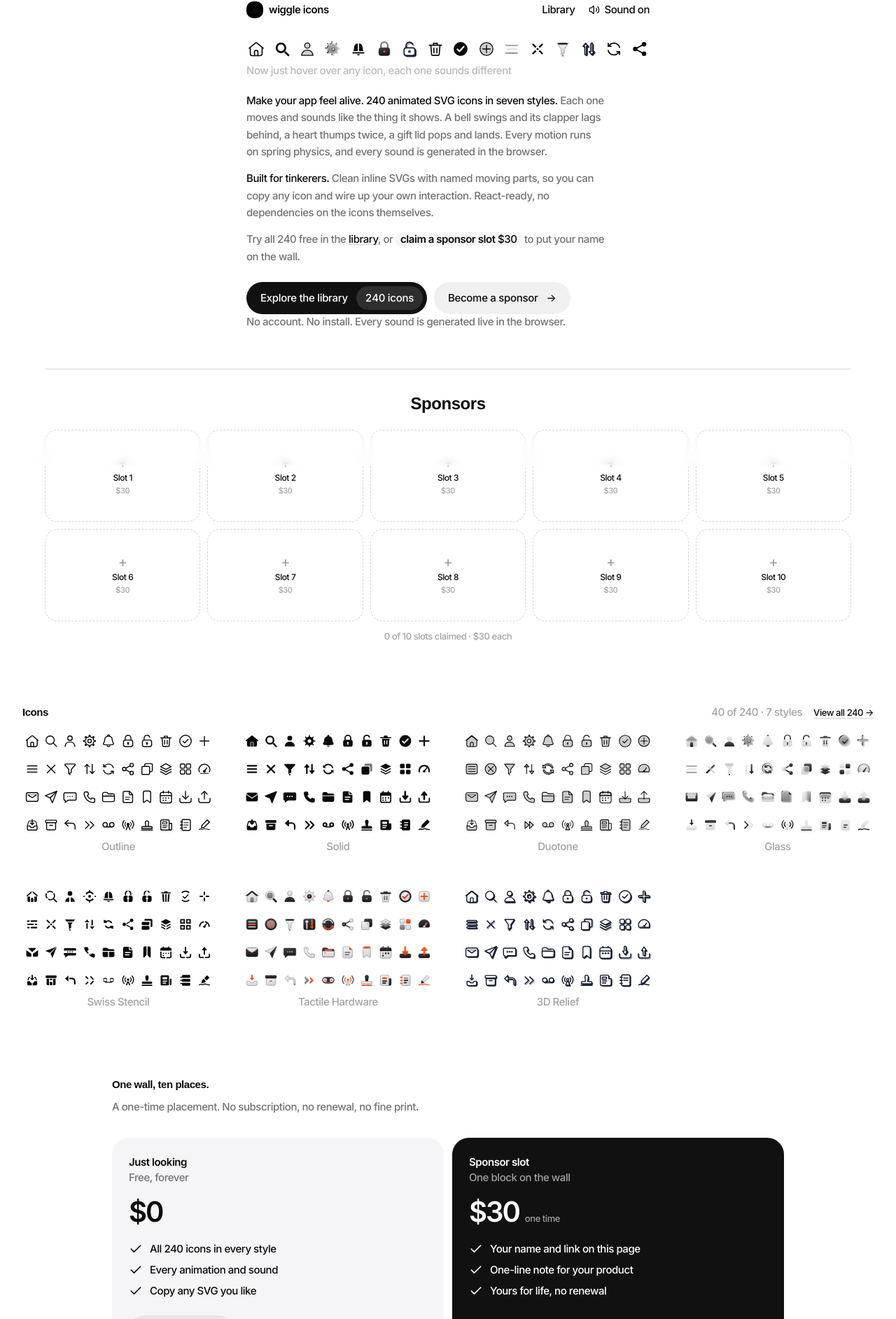
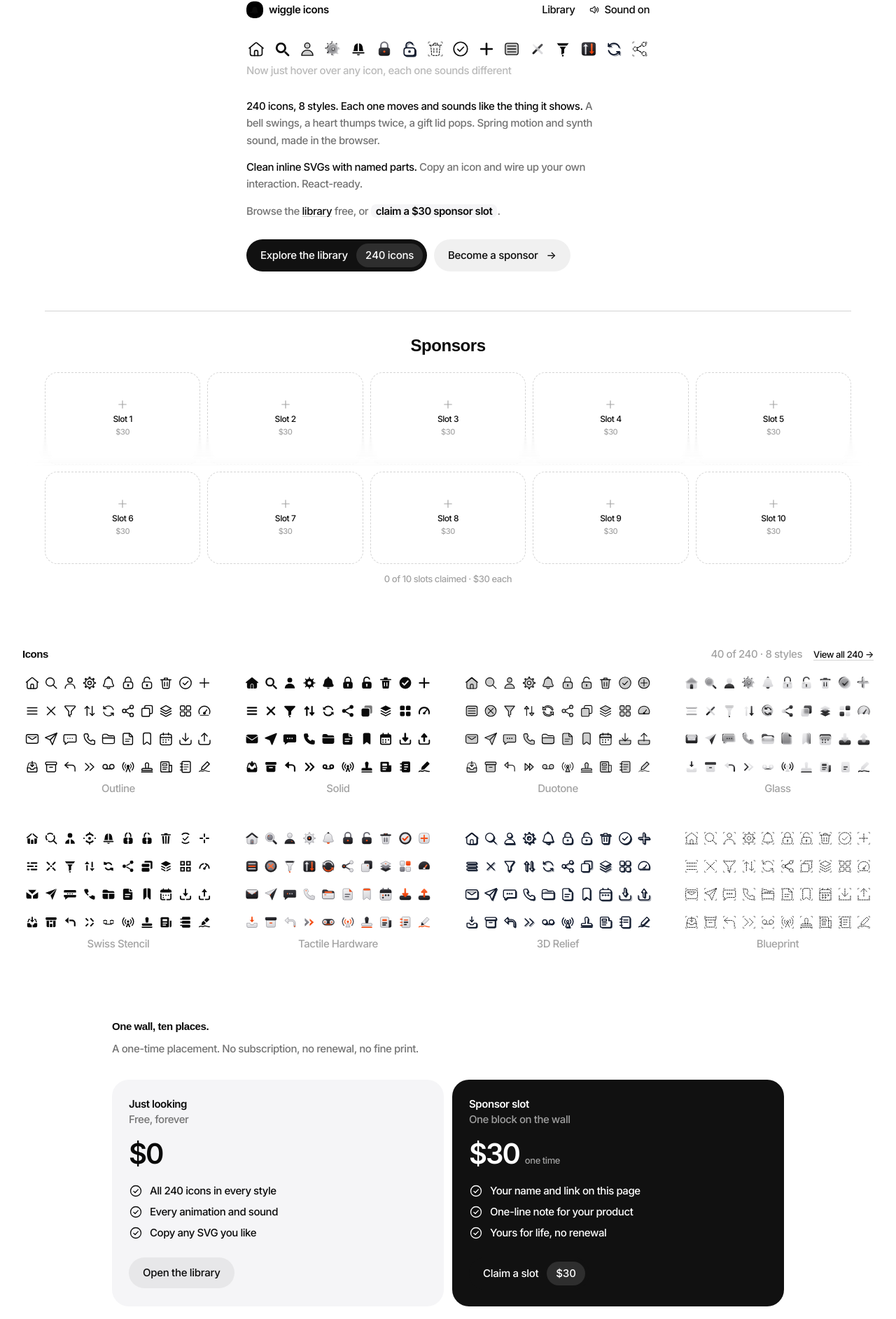
Before and after one commit to anshdadhich/kinetic-glyph-studio, a React (Vite) app: page / in a window 1280 px wide. Shown: the part 134-2019 px from the top of the page at 70% size. Built offline with nearby package versions, Linux system fonts and the light colour scheme.

Commit message:
Add Blueprint style, shorten hero copy, use our icons for UI

```diff
--- a/src/App.tsx
+++ b/src/App.tsx
@@ -7,6 +7,7 @@ import {
   IconDef,
   StyleDef,
   StyleId,
+  getSvg,
 } from "./data/icons";
 import { SvgDefs, getMasterDefsInner } from "./components/SvgDefs";
 import { SpotlightStage } from "./components/SpotlightStage";
@@ -57,7 +58,7 @@ const IconTile = memo(function IconTile({
   const svgRef = useRef<SVGSVGElement | null>(null);
   const gid = useId().replace(/:/g, "");
   const svgMarkup = useMemo(
-    () => icon.svgs[styleDef.id].replace(/__GID__/g, gid),
+    () => getSvg(icon, styleDef.id).replace(/__GID__/g, gid),
     [icon.svgs, styleDef.id, gid]
   );
 
@@ -123,6 +124,7 @@ const SHORT_STYLE_LABELS: Record<StyleId, string> = {
   stencil: "Stencil",
   hardware: "Hardware",
   relief: "3D Relief",
+  blueprint: "Blueprint",
 };
 
 export default function App() {
--- a/src/components/DocsVariants.tsx
+++ b/src/components/DocsVariants.tsx
@@ -1,5 +1,5 @@
 import { memo, useCallback, useEffect, useId, useMemo, useRef, useState } from "react";
-import { ICONS, STYLES, IconDef, StyleId } from "../data/icons";
+import { ICONS, STYLES, IconDef, StyleId, getSvg } from "../data/icons";
 import { copyText } from "../clipboard";
 import { standaloneSvg } from "./LibraryUI";
 import { Heart } from "./Icon";
@@ -15,6 +15,7 @@ const LOOKS: Record<StyleId, string> = {
   stencil: "Flat laser-cut shapes with bridges",
   hardware: "Brushed metal and matte ABS with an orange accent",
   relief: "A raised face with an offset architectural shadow",
+  blueprint: "Dashed drafting lines on a dot grid with corner marks",
 };
 
 const DEMO_NAMES = ["camera", "home", "rocket", "umbrella"];
@@ -30,7 +31,7 @@ const DemoGlyph = memo(function DemoGlyph({ icon, variant, onCopied }: DemoGlyph
   const btnRef = useRef<HTMLButtonElement | null>(null);
   const gid = useId().replace(/:/g, "");
   const markup = useMemo(
-    () => icon.svgs[variant].replace(/__GID__/g, gid),
+    () => getSvg(icon, variant).replace(/__GID__/g, gid),
     [icon, variant, gid]
   );
 
@@ -86,7 +87,8 @@ const RAIL: Array<{ label: string; href: string; open?: boolean; pages: Array<[s
     href: "/docs/variants",
     open: true,
     pages: [
-      ["All seven styles", "/docs/variants", true],
+      ["All eight styles", "/docs/variants", true],
+      ["Blueprint", "/docs/variants"],
       ["Glass", "/docs/variants"],
       ["Hardware", "/docs/variants"],
       ["Relief", "/docs/variants"],
@@ -182,8 +184,8 @@ export default function DocsVariants() {
 
         <main className="docs-main" id="content">
           <article>
-            <h1 className="doc-title">Seven styles</h1>
-            <p className="doc-lead">Every one of our 240 icons is drawn seven ways. Hover to play its motion and sound. Click to copy its SVG.</p>
+            <h1 className="doc-title">Eight styles</h1>
+            <p className="doc-lead">Every one of our 240 icons is drawn eight ways. Hover to play its motion and sound. Click to copy its SVG.</p>
             <p className="doc-lead" style={{ marginTop: 16 }}>
               <strong style={{ color: "var(--ink)" }}>{ICONS.length} icons</strong> times{" "}
               <strong style={{ color: "var(--ink)" }}>{STYLES.length} styles</strong> equals{" "}
--- a/src/components/Icon.tsx
+++ b/src/components/Icon.tsx
@@ -1,5 +1,5 @@
 import { useCallback, useId, useMemo, useRef, type CSSProperties } from "react";
-import { ICONS, STYLES, StyleId, IconDef } from "../data/icons";
+import { ICONS, STYLES, StyleId, IconDef, getSvg } from "../data/icons";
 import { getMasterDefsInner } from "./SvgDefs";
 import { initAudio, triggerSound } from "../audio/foley";
 import { triggerChoreography } from "../physics/spring";
@@ -32,7 +32,7 @@ export function Icon({
     [name]
   );
   const markup = useMemo(
-    () => icon.svgs[variant].replace(/__GID__/g, gid),
+    () => getSvg(icon, variant).replace(/__GID__/g, gid),
     [icon, variant, gid]
   );
   const needsDefs = variant === "glass" || variant === "hardware";
--- a/src/components/LandingPage.tsx
+++ b/src/components/LandingPage.tsx
@@ -1,6 +1,6 @@
 import { memo, useCallback, useEffect, useId, useMemo, useRef, useState } from "react";
-import { Check, Volume2, VolumeX } from "lucide-react";
-import { ICONS, STYLES, IconDef, StyleId } from "../data/icons";
+import { ICONS, STYLES, IconDef, StyleId, getSvg } from "../data/icons";
+import { Icon } from "./Icon";
 import {
   AudioStatus,
   getAudioStatus,
@@ -19,7 +19,7 @@ import "../landing.css";
 function useGlyph(icon: IconDef, style: StyleId) {
   const gid = useId().replace(/:/g, "");
   return useMemo(
-    () => icon.svgs[style].replace(/__GID__/g, gid),
+    () => getSvg(icon, style).replace(/__GID__/g, gid),
     [icon, style, gid]
   );
 }
@@ -145,12 +145,12 @@ function SponsorCheckout({
       <div className="wig-sheet-backdrop" onMouseDown={onClose} />
       <div className="wig-sheet" role="dialog" aria-modal="true" aria-label={`Claim sponsor slot ${slot + 1}`}>
         <button type="button" className="wig-sheet-close" onClick={onClose} aria-label="Close checkout">
-          <span aria-hidden="true">✕</span>
+          <Icon name="close" size={14} />
         </button>
         {phase === "done" ? (
           <div style={{ textAlign: "center", padding: "24px 0" }}>
             <div className="wig-sponsor-icon" style={{ margin: "0 auto 16px", background: "#111", color: "#fff" }}>
-              <Check size={20} />
+              <Icon name="check" size={20} />
             </div>
             <h2 style={{ fontWeight: 600 }}>You’re on the wall.</h2>
             <p style={{ color: "var(--muted)", marginTop: 8 }}>Slot {slot + 1} is yours. Thanks for supporting Wiggle Icons.</p>
@@ -248,7 +248,7 @@ function SponsorWall() {
             )
           ) : (
             <button key={i} type="button" className="wig-sponsor wig-sponsor-empty" onClick={() => setSlot(i)}>
-              <span className="wig-sponsor-plus" aria-hidden="true">+</span>
+              <span className="wig-sponsor-plus" aria-hidden="true"><Icon name="plus" size={18} /></span>
               <span className="wig-sponsor-slot">Slot {i + 1}</span>
               <span className="wig-sponsor-price">${PRICE}</span>
             </button>
@@ -335,7 +335,7 @@ export default function LandingPage() {
           <nav className="wig-nav" aria-label="Site">
             <a className="wig-nav-link" href="/icons">Library</a>
             <button type="button" className="wig-sound" onClick={toggleSound} aria-pressed={audioStatus === "ready"}>
-              {audioStatus === "muted" ? <VolumeX /> : <Volume2 />}
+              <Icon name="volume" size={16} />
               {audioStatus === "idle" ? "Enable sound" : audioStatus === "muted" ? "Sound off" : "Sound on"}
             </button>
           </nav>
@@ -354,20 +354,15 @@ export default function LandingPage() {
 
         <div className="wig-copy">
           <p>
-            <strong className="wig-lead">Make your app feel alive. 240 animated SVG icons in seven styles.</strong>{" "}
-            Each one moves and sounds like the thing it shows. A bell swings and its clapper lags
-            behind, a heart thumps twice, a gift lid pops and lands. Every motion runs on spring
-            physics, and every sound is generated in the browser.
+            <strong className="wig-lead">240 icons, 8 styles. Each one moves and sounds like the thing it shows.</strong>{" "}
+            A bell swings, a heart thumps twice, a gift lid pops. Spring motion and synth sound, made in the browser.
           </p>
           <p>
-            <strong className="wig-lead">Built for tinkerers.</strong> Clean inline SVGs with named
-            moving parts, so you can copy any icon and wire up your own interaction. React-ready,
-            no dependencies on the icons themselves.
+            <strong className="wig-lead">Clean inline SVGs with named parts.</strong> Copy an icon and wire up your own interaction. React-ready.
           </p>
           <p>
-            Try all 240 free in the <a href="/icons">library</a>, or{" "}
-            <a className="wig-offer" href="#sponsors"><strong>claim a sponsor slot</strong> $30</a>{" "}
-            to put your name on the wall.
+            Browse the <a href="/icons">library</a> free, or{" "}
+            <a className="wig-offer" href="#sponsors"><strong>claim a $30 sponsor slot</strong></a>.
           </p>
         </div>
 
@@ -379,8 +374,6 @@ export default function LandingPage() {
             Become a sponsor <span aria-hidden="true">→</span>
           </a>
         </div>
-        <p className="wig-guarantee">No account. No install. Every sound is generated live in the browser.</p>
-
         <section id="sponsors" className="wig-sponsor-strip" aria-labelledby="sponsor-title">
           <div className="wig-sponsor-strip-head">
             <h2 id="sponsor-title">Sponsors</h2>
@@ -421,9 +414,9 @@ export default function LandingPage() {
               <p className="wig-plan-who">Free, forever</p>
               <div className="wig-plan-price"><span className="wig-plan-now">$0</span></div>
               <ul className="wig-included">
-                <li><Check size={20} /><span>All 240 icons in every style</span></li>
-                <li><Check size={20} /><span>Every animation and sound</span></li>
-                <li><Check size={20} /><span>Copy any SVG you like</span></li>
+                <li><Icon name="check" size={20} /><span>All 240 icons in every style</span></li>
+                <li><Icon name="check" size={20} /><span>Every animation and sound</span></li>
+                <li><Icon name="check" size={20} /><span>Copy any SVG you like</span></li>
               </ul>
               <a className="wig-capsule wig-capsule-quiet" href="/icons" style={{ marginTop: 20 }}>Open the library</a>
             </div>
@@ -432,9 +425,9 @@ export default function LandingPage() {
               <p className="wig-plan-who">One block on the wall</p>
               <div className="wig-plan-price"><span className="wig-plan-now">$30</span><span className="wig-plan-terms">one time</span></div>
               <ul className="wig-included">
-                <li><Check size={20} /><span>Your name and link on this page</span></li>
-                <li><Check size={20} /><span>One-line note for your product</span></li>
-                <li><Check size={20} /><span>Yours for life, no renewal</span></li>
+                <li><Icon name="check" size={20} /><span>Your name and link on this page</span></li>
+                <li><Icon name="check" size={20} /><span>One-line note for your product</span></li>
+                <li><Icon name="check" size={20} /><span>Yours for life, no renewal</span></li>
               </ul>
               <a className="wig-capsule wig-capsule-buy" href="#sponsors" style={{ marginTop: 20 }}>
                 <span>Claim a slot</span><span className="wig-capsule-price">$30</span>
--- a/src/components/LibraryUI.tsx
+++ b/src/components/LibraryUI.tsx
@@ -8,9 +8,9 @@ import {
   useState,
   type CSSProperties,
 } from "react";
-import { Volume2, VolumeX } from "lucide-react";
-import { ICONS, ICON_CATEGORIES, STYLES, IconDef, StyleId } from "../data/icons";
+import { ICONS, ICON_CATEGORIES, STYLES, IconDef, StyleId, getSvg } from "../data/icons";
 import { getMasterDefsInner } from "./SvgDefs";
+import { Icon } from "./Icon";
 import {
   getAudioStatus,
   initAudio,
@@ -23,7 +23,7 @@ import { copyText } from "../clipboard";
 import "../library.css";
 
 export function standaloneSvg(icon: IconDef, style: StyleId): string {
-  let inner = icon.svgs[style].replace(/__GID__/g, "kg");
+  let inner = getSvg(icon, style).replace(/__GID__/g, "kg");
   inner = inner
     .replace(/(id="|url\(#)([^"-]+)-(out|in|m\d+)/g, "$1kg-$3")
     .replace(/var\(--rel-shadow\)/g, "#1e293b")
@@ -48,7 +48,7 @@ const LibTile = memo(function LibTile({ icon, style, onCopied }: TileProps) {
   const btnRef = useRef<HTMLButtonElement | null>(null);
   const gid = useId().replace(/:/g, "");
   const markup = useMemo(
-    () => icon.svgs[style].replace(/__GID__/g, gid),
+    () => getSvg(icon, style).replace(/__GID__/g, gid),
     [icon, style, gid]
   );
 
@@ -168,7 +168,7 @@ export default function LibraryUI({ showFooter = false }: { showFooter?: boolean
             onClick={toggleSound}
             aria-pressed={audioStatus === "ready"}
           >
-            {audioStatus === "muted" ? <VolumeX /> : <Volume2 />}
+            <Icon name="volume" size={15} />
             {audioStatus === "idle" ? "Enable sound" : audioStatus === "muted" ? "Sound off" : "Sound on"}
           </button>
         </div>
--- a/src/components/SpotlightStage.tsx
+++ b/src/components/SpotlightStage.tsx
@@ -1,6 +1,6 @@
 import { useId, useMemo, useRef } from "react";
 import { Play, Copy, Volume2 } from "lucide-react";
-import { IconDef, StyleDef } from "../data/icons";
+import { IconDef, StyleDef, getSvg } from "../data/icons";
 import { triggerChoreography } from "../physics/spring";
 import { initAudio, triggerSound } from "../audio/foley";
 
@@ -15,7 +15,7 @@ export function SpotlightStage({ icon, styleDef, onCopySvg }: SpotlightStageProp
   const btnRef = useRef<HTMLButtonElement | null>(null);
   const gid = useId().replace(/:/g, "");
   const svgMarkup = useMemo(
-    () => icon.svgs[styleDef.id].replace(/__GID__/g, gid),
+    () => getSvg(icon, styleDef.id).replace(/__GID__/g, gid),
     [icon.svgs, styleDef.id, gid]
   );
 
--- a/src/data/shared.ts
+++ b/src/data/shared.ts
@@ -5,7 +5,8 @@ export type StyleId =
   | "glass"
   | "stencil"
   | "hardware"
-  | "relief";
+  | "relief"
+  | "blueprint";
 
 export type IconCategory =
   | "Core UI"
@@ -33,7 +34,7 @@ export interface IconDef {
   category: IconCategory;
   motionSummary: string;
   soundSummary: string;
-  svgs: Record<StyleId, string>;
+  svgs: Partial<Record<StyleId, string>> & { outline: string };
 }
 
 export const STYLES: StyleDef[] = [
@@ -71,6 +72,11 @@ export const STYLES: StyleDef[] = [
     id: "relief",
     label: "3D Relief",
     rule: "Crisp foreground face + offset architectural shadow extrusion",
+  },
+  {
+    id: "blueprint",
+    label: "Blueprint",
+    rule: "Dashed drafting lines on a dot grid with corner registration marks",
   },
 ];
 
@@ -185,3 +191,23 @@ export function fanBlades(cx: number, cy: number, attrs: string): string {
     )
     .join("");
 }
+
+/** Build the drafting-table variant from an icon's outline geometry. */
+export function blueprintFromOutline(outline: string): string {
+  const inner = outline
+    .replace(/\sfill="[^"]*"/g, "")
+    .replace(/\sfill-opacity="[^"]*"/g, "")
+    .replace(/\sstroke="[^"]*"/g, "")
+    .replace(/\sstroke-width="[^"]*"/g, "")
+    .replace(/\sstroke-dasharray="[^"]*"/g, "")
+    .replace(/\sopacity="[^"]*"/g, "");
+  return `<defs><pattern id="__GID__-bp" width="4" height="4" patternUnits="userSpaceOnUse"><circle cx="1" cy="1" r="0.36" fill="currentColor" opacity="0.3"/></pattern></defs><rect x="0.8" y="0.8" width="22.4" height="22.4" rx="2" fill="url(#__GID__-bp)" opacity="0.55"/><g fill="none" stroke="currentColor" stroke-width="0.95" stroke-dasharray="2.1 1.5" stroke-linecap="round" stroke-linejoin="round">${inner}</g><path d="M2.8 5V2.8H5M19 2.8H21.2V5M21.2 19V21.2H19M5 21.2H2.8V19" fill="none" stroke="currentColor" stroke-width="0.8" opacity="0.65"/>`;
+}
+
+/** Resolve a variant, generating Blueprint on the fly when an icon has no stored copy. */
+export function getSvg(icon: IconDef, style: StyleId): string {
+  const stored = icon.svgs[style];
+  if (stored) return stored;
+  if (style === "blueprint") return blueprintFromOutline(icon.svgs.outline);
+  return icon.svgs.outline;
+}
--- a/src/landing.css
+++ b/src/landing.css
@@ -72,14 +72,14 @@
 .wig-hint span { display: inline-flex; align-items: center; gap: 7px; }
 
 /* Copy + actions */
-.wig-copy { color: var(--muted); margin-top: 20px; max-width: 512px; line-height: 1.625; }
+.wig-copy { color: var(--muted); margin-top: 28px; max-width: 512px; line-height: 1.625; }
 .wig-copy p + p { margin-top: 14px; }
 .wig-lead { color: var(--ink); font-weight: 500; }
 .wig-copy a { color: var(--ink); text-decoration: underline; text-decoration-color: var(--rule); text-underline-offset: 2px; }
 .wig-copy a:hover { text-decoration-color: var(--ink); }
 .wig-offer { background: var(--tile); border-radius: 7px; padding: 0 7px; text-decoration: none !important; }
 .wig-offer:hover { background: #e9e9ec; }
-.wig-actions { flex-wrap: wrap; gap: 10px; margin-top: 24px; display: flex; }
+.wig-actions { flex-wrap: wrap; gap: 10px; margin-top: 28px; display: flex; }
 .wig-capsule { letter-spacing: -.02em; white-space: nowrap; border-radius: 999px; align-items: center; gap: 12px; min-height: 44px; font-weight: 500; text-decoration: none; display: inline-flex; transition: background-color .16s, transform .16s cubic-bezier(.3,.7,.4,1); }
 .wig-capsule:active { transform: scale(.97); }
 .wig-capsule-buy { color: #fff; background: #111; padding: 6px 6px 6px 20px; }
```
